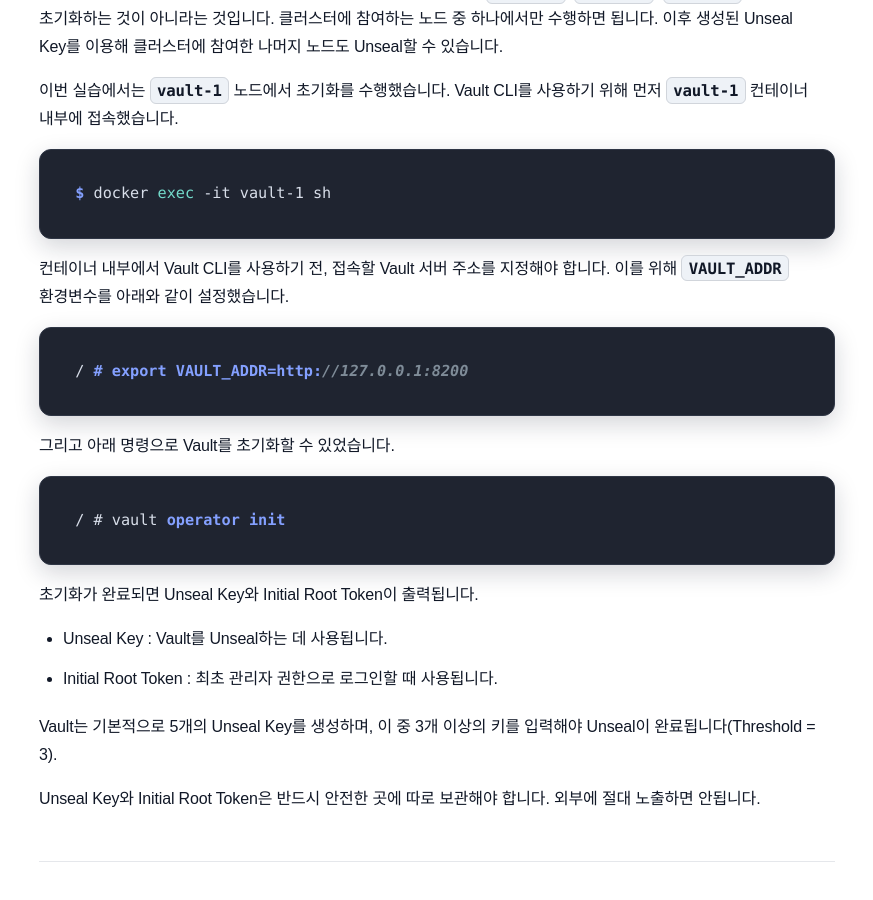
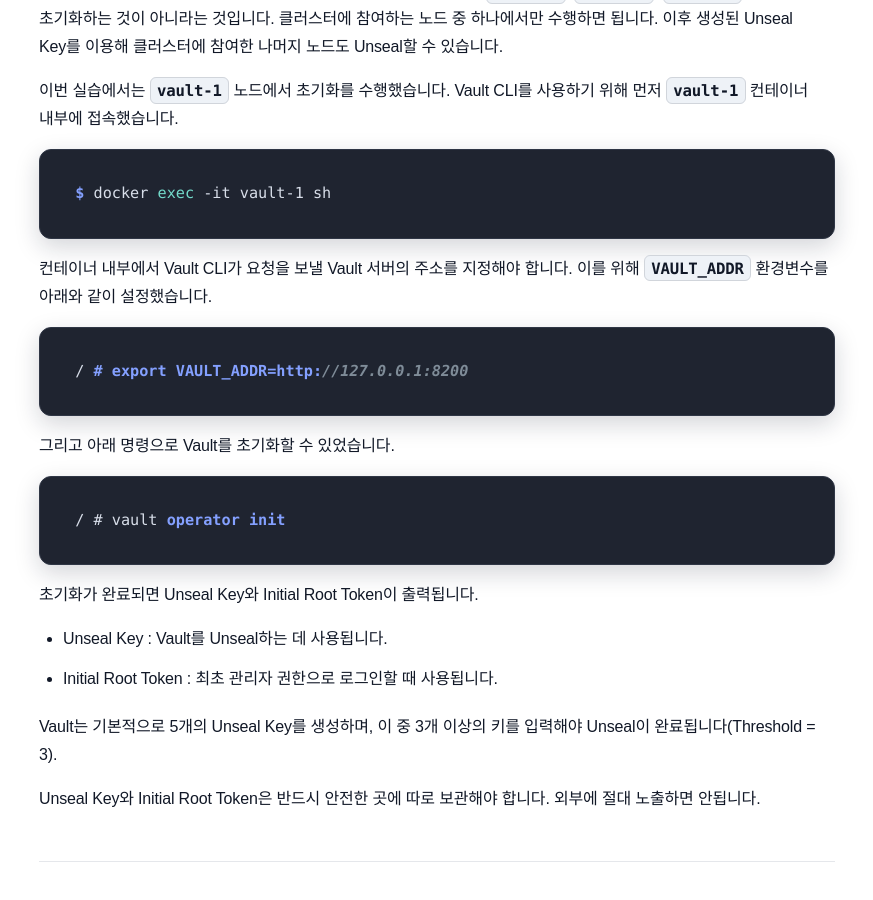
Before and after one commit to sanghoon-lee/sanghoon-lee.github.io, a Jekyll site: the page built from _posts/2026-06-26-vault-ha2.md, in a window 1280 px wide and 900 px high, scrolled down 7417 px. Shown: the whole window, without its empty margins (203-1076 px from the left). Built offline with Jekyll 4.4.1, drawn with Linux system fonts in a browser that asks for light colours; nearby versions of some CDN libraries; comment, search, counter and statistics services are not loaded.

Commit message:
포스팅 추가 완료

````diff
--- a/_posts/2026-06-26-vault-ha2.md
+++ b/_posts/2026-06-26-vault-ha2.md
@@ -262,7 +262,7 @@ fb474c8aa7ba   hashicorp/vault   "docker-entrypoint.s…"   4 seconds ago
 $ docker exec -it vault-1 sh
 ```
 
-컨테이너 내부에서 Vault CLI를 사용하기 전, 접속할 Vault 서버 주소를 지정해야 합니다. 이를 위해 `VAULT_ADDR` 환경변수를 아래와 같이 설정했습니다.
+컨테이너 내부에서 Vault CLI가 요청을 보낼 Vault 서버의 주소를 지정해야 합니다. 이를 위해 `VAULT_ADDR` 환경변수를 아래와 같이 설정했습니다.
 
 ```bash
 / # export VAULT_ADDR=http://127.0.0.1:8200
````
